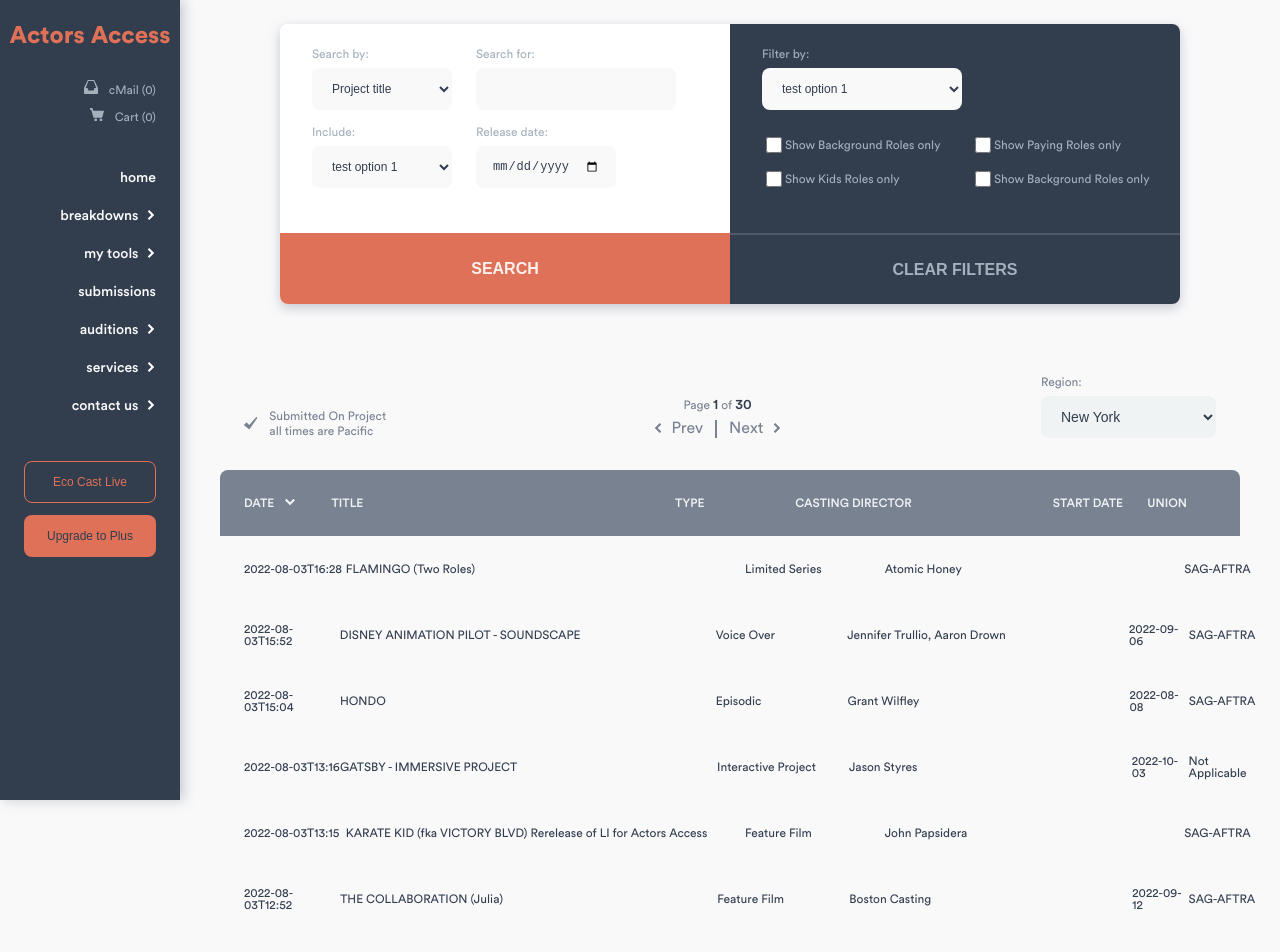
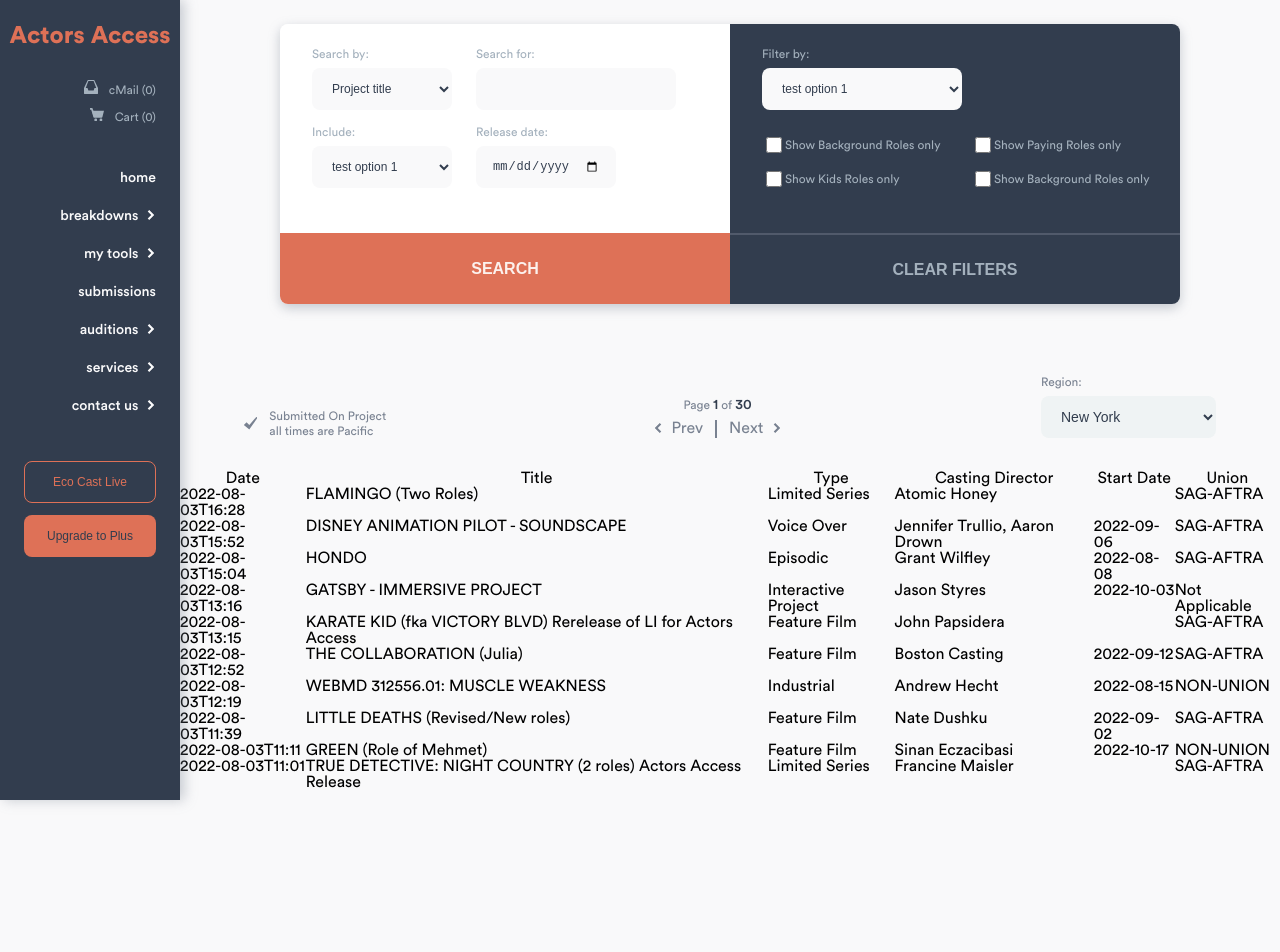
Before and after one commit to Zachcos/ActorsAccessRedesign, a Next.js app: page /breakdowns in a window 1280 px wide. Shown: the top 952 px of the page. After the commit the page ends 800 px from the top, so only its background shows below. Built offline with nearby package versions, Linux system fonts and the light colour scheme.

Commit message:
Refactor breakdownsTable and breakdownsTableOptions

```diff
--- a/components/breakdownsTable.tsx
+++ b/components/breakdownsTable.tsx
@@ -1,232 +1,82 @@
-import styled from 'styled-components';
-import { colors, font } from '../styles/variables';
-import { CheckMark, Arrow } from '../styles/icons';
+import { useState } from 'react';
+import {
+  createColumnHelper,
+  flexRender,
+  getCoreRowModel,
+  useReactTable,
+} from '@tanstack/react-table';
+import breakdownData from '../data/breakdownData';
 
-const Wrapper = styled.div`
-  display: flex;
-  flex-direction: column;
-  justify-content: center;
-  margin-top: 72px;
-  width: 100%;
+const columnHelper = createColumnHelper<BreakdownProps>();
 
-  box-sizing: border-box;
-  padding: 0 40px;
-`;
+const columns = [
+  columnHelper.accessor('dateTime', {
+    cell: (info) => info.getValue(),
+    header: () => 'Date',
+  }),
+  columnHelper.accessor('title', {
+    cell: (info) => info.getValue(),
+    header: () => 'Title',
+  }),
+  columnHelper.accessor('type', {
+    cell: (info) => info.getValue(),
+    header: () => 'Type',
+  }),
+  columnHelper.accessor('casting', {
+    cell: (info) => info.getValue(),
+    header: () => 'Casting Director',
+  }),
+  columnHelper.accessor('startDate', {
+    cell: (info) => info.getValue(),
+    header: () => 'Start Date',
+  }),
+  columnHelper.accessor('union', {
+    cell: (info) => info.getValue(),
+    header: () => 'Union',
+  }),
+];
 
-const TableOptions = styled.div`
-  align-items: end;
-  box-sizing: border-box;
-  display: flex;
-  justify-content: space-between;
-  margin-bottom: 32px;
-  padding: 0 24px;
-  width: 100%;
-  .submittedNote {
-    ${font(12, 400, `${colors.neut_6}`)};
-    align-items: center;
-    display: flex;
-    line-height: 0.9rem;
-    width: 150px;
-    svg {
-      fill: ${colors.neut_6};
-      margin-right: 12px;
-      width: 24px;
-    }
-  }
-`;
+const BreakdownsTable = () => {
+  const [data, setData] = useState([...breakdownData]);
+  const table = useReactTable({
+    data,
+    columns,
+    getCoreRowModel: getCoreRowModel(),
+  });
 
-const Pagination = styled.div`
-  display: flex;
-  flex-direction: column;
-  align-items: center;
-  .pageCount {
-    ${font(12, 400, `${colors.neut_6}`)};
-    margin-bottom: 8px;
-    span {
-      ${font(14, 500, `${colors.neut_8}`)};
-    }
-  }
-  .paginationButtons {
-    display: flex;
-    a {
-      ${font(16, 400, `${colors.neut_6}`)};
-      text-decoration: none;
-    }
-    .prev svg {
-      fill: ${colors.neut_6};
-      margin-right: 4px;
-      transform: rotate(90deg);
-    }
-    .next svg {
-      fill: ${colors.neut_6};
-      margin-left: 4px;
-      transform: rotate(-90deg);
-    }
-    .divider {
-      background: ${colors.neut_6};
-      height: 18px;
-      margin: 0 12px;
-      width: 2px;
-    }
-  }
-`;
-
-const RegionSelect = styled.div`
-  ${font(12, 400, `${colors.neut_6}`)};
-  display: flex;
-  flex-direction: column;
-  label {
-    margin-bottom: 8px;
-  }
-  select {
-    ${font(14, 500, `${colors.neut_8}`)};
-    background: ${colors.neut_2};
-    border-radius: 8px;
-    border: none;
-    box-sizing: border-box;
-    color: ${colors.neut_8};
-    height: 42px;
-    padding-left: 16px;
-    width: 175px;
-  }
-`;
-
-const Table = styled.table`
-  thead {
-    ${font(12, 500, `${colors.neut_2}`)};
-    align-items: center;
-    background: ${colors.neut_6};
-    border-radius: 8px 8px 0 0;
-    box-sizing: border-box;
-    display: flex;
-    height: 66px;
-    padding: 0 24px;
-    text-transform: uppercase;
-    .heading {
-      align-items: center;
-      display: flex;
-      height: 66px;
-      text-align: left;
-      width: 100%;
-      &_date {
-        flex-basis: 102px;
-        svg {
-          fill: ${colors.neut_2};
-          margin-left: 8px;
-        }
-      }
-      &_title {
-        flex-basis: 400px;
-      }
-      &_type {
-        width: 140px;
-      }
-      &_casting {
-        width: 300px;
-      }
-      &_start {
-        width: 110px;
-      }
-      &_union {
-        width: 80px;
-      }
-    }
-  }
-  tbody {
-    ${font(12, 400, `${colors.neut_8}`)};
-    .item {
-      align-items: center;
-      display: flex;
-      height: 66px;
-      padding-left: 24px;
-      text-align: left;
-      width: 100%;
-      &_date {
-        flex-basis: 102px;
-      }
-      &_title {
-        flex-basis: 400px;
-      }
-      &_type {
-        width: 140px;
-      }
-      &_casting {
-        width: 300px;
-      }
-      &_start {
-        width: 110px;
-      }
-      &_union {
-        width: 80px;
-      }
-    }
-  }
-`;
-
-interface Props {
-  breakdowns: BreakdownProps[];
-}
-
-const BreakdownTable = ({ breakdowns }: Props) => {
   return (
-    <Wrapper>
-      <TableOptions>
-        <div className='submittedNote'>
-          <CheckMark />
-          Submitted On Project all times are Pacific
-        </div>
-        <Pagination>
-          <div className='pageCount'>
-            Page <span>1</span> of <span>30</span>
-          </div>
-          <div className='paginationButtons'>
-            <a href='#' className='prev'>
-              <Arrow /> Prev
-            </a>
-            <div className='divider' />
-            <a href='#' className='next'>
-              Next <Arrow />
-            </a>
-          </div>
-        </Pagination>
-        <RegionSelect>
-          <label htmlFor='regionSelect'>Region:</label>
-          <select name='regionSelect' id='regionSelect'>
-            <option value='option1'>New York</option>
-            <option value='option2'>Los Angeles</option>
-            <option value='option3'>Chicago</option>
-            <option value='option4'>San Francisco / NorCal</option>
-          </select>
-        </RegionSelect>
-      </TableOptions>
-      <Table>
+    <div className='breakdownTable'>
+      <table>
         <thead>
-          <tr className='heading'>
-            <th className='heading_date'>
-              Date <Arrow />
-            </th>
-            <th className='heading_title'>Title</th>
-            <th className='heading_type'>Type</th>
-            <th className='heading_casting'>Casting Director</th>
-            <th className='heading_start'>Start Date</th>
-            <th className='heading_union'>Union</th>
-          </tr>
+          {table.getHeaderGroups().map((headerGroup) => (
+            <tr key={headerGroup.id}>
+              {headerGroup.headers.map((header) => (
+                <th key={header.id}>
+                  {header.isPlaceholder
+                    ? null
+                    : flexRender(
+                        header.column.columnDef.header,
+                        header.getContext()
+                      )}
+                </th>
+              ))}
+            </tr>
+          ))}
         </thead>
         <tbody>
-          {breakdowns.map((item: BreakdownProps) => (
-            <tr key={item.id} className='item'>
-              <td className='item_date'>{item.dateTime}</td>
-              <td className='item_title'>{item.title}</td>
-              <td className='item_type'>{item.type}</td>
-              <td className='item_casting'>{item.casting}</td>
-              <td className='item_startDate'>{item.startDate}</td>
-              <td className='item_union'>{item.union}</td>
+          {table.getRowModel().rows.map((row) => (
+            <tr key={row.id}>
+              {row.getVisibleCells().map((cell) => (
+                <td key={cell.id}>
+                  {flexRender(cell.column.columnDef.cell, cell.getContext())}
+                </td>
+              ))}
             </tr>
           ))}
         </tbody>
-      </Table>
-    </Wrapper>
+      </table>
+    </div>
   );
 };
 
-export default BreakdownTable;
+export default BreakdownsTable;
--- /dev/null
+++ b/components/breakdownsTableOptions.tsx
@@ -0,0 +1,202 @@
+import styled from 'styled-components';
+import { colors, font } from '../styles/variables';
+import { CheckMark, Arrow } from '../styles/icons';
+
+const Wrapper = styled.div`
+  display: flex;
+  flex-direction: column;
+  justify-content: center;
+  margin-top: 72px;
+  width: 100%;
+
+  box-sizing: border-box;
+  padding: 0 40px;
+`;
+
+const TableOptions = styled.div`
+  align-items: end;
+  box-sizing: border-box;
+  display: flex;
+  justify-content: space-between;
+  margin-bottom: 32px;
+  padding: 0 24px;
+  width: 100%;
+  .submittedNote {
+    ${font(12, 400, `${colors.neut_6}`)};
+    align-items: center;
+    display: flex;
+    line-height: 0.9rem;
+    width: 150px;
+    svg {
+      fill: ${colors.neut_6};
+      margin-right: 12px;
+      width: 24px;
+    }
+  }
+`;
+
+const Pagination = styled.div`
+  display: flex;
+  flex-direction: column;
+  align-items: center;
+  .pageCount {
+    ${font(12, 400, `${colors.neut_6}`)};
+    margin-bottom: 8px;
+    span {
+      ${font(14, 500, `${colors.neut_8}`)};
+    }
+  }
+  .paginationButtons {
+    display: flex;
+    a {
+      ${font(16, 400, `${colors.neut_6}`)};
+      text-decoration: none;
+    }
+    .prev svg {
+      fill: ${colors.neut_6};
+      margin-right: 4px;
+      transform: rotate(90deg);
+    }
+    .next svg {
+      fill: ${colors.neut_6};
+      margin-left: 4px;
+      transform: rotate(-90deg);
+    }
+    .divider {
+      background: ${colors.neut_6};
+      height: 18px;
+      margin: 0 12px;
+      width: 2px;
+    }
+  }
+`;
+
+const RegionSelect = styled.div`
+  ${font(12, 400, `${colors.neut_6}`)};
+  display: flex;
+  flex-direction: column;
+  label {
+    margin-bottom: 8px;
+  }
+  select {
+    ${font(14, 500, `${colors.neut_8}`)};
+    background: ${colors.neut_2};
+    border-radius: 8px;
+    border: none;
+    box-sizing: border-box;
+    color: ${colors.neut_8};
+    height: 42px;
+    padding-left: 16px;
+    width: 175px;
+  }
+`;
+
+const Table = styled.table`
+  thead {
+    ${font(12, 500, `${colors.neut_2}`)};
+    align-items: center;
+    background: ${colors.neut_6};
+    border-radius: 8px 8px 0 0;
+    box-sizing: border-box;
+    display: flex;
+    height: 66px;
+    padding: 0 24px;
+    text-transform: uppercase;
+    .heading {
+      align-items: center;
+      display: flex;
+      height: 66px;
+      text-align: left;
+      width: 100%;
+      &_date {
+        flex-basis: 102px;
+        svg {
+          fill: ${colors.neut_2};
+          margin-left: 8px;
+        }
+      }
+      &_title {
+        flex-basis: 400px;
+      }
+      &_type {
+        width: 140px;
+      }
+      &_casting {
+        width: 300px;
+      }
+      &_start {
+        width: 110px;
+      }
+      &_union {
+        width: 80px;
+      }
+    }
+  }
+  tbody {
+    ${font(12, 400, `${colors.neut_8}`)};
+    .item {
+      align-items: center;
+      display: flex;
+      height: 66px;
+      padding-left: 24px;
+      text-align: left;
+      width: 100%;
+      &_date {
+        flex-basis: 102px;
+      }
+      &_title {
+        flex-basis: 400px;
+      }
+      &_type {
+        width: 140px;
+      }
+      &_casting {
+        width: 300px;
+      }
+      &_start {
+        width: 110px;
+      }
+      &_union {
+        width: 80px;
+      }
+    }
+  }
+`;
+
+const BreakdownsTableOptions = () => {
+  return (
+    <Wrapper>
+      <TableOptions>
+        <div className='submittedNote'>
+          <CheckMark />
+          Submitted On Project all times are Pacific
+        </div>
+        <Pagination>
+          <div className='pageCount'>
+            Page <span>1</span> of <span>30</span>
+          </div>
+          <div className='paginationButtons'>
+            <a href='#' className='prev'>
+              <Arrow /> Prev
+            </a>
+            <div className='divider' />
+            <a href='#' className='next'>
+              Next <Arrow />
+            </a>
+          </div>
+        </Pagination>
+        <RegionSelect>
+          <label htmlFor='regionSelect'>Region:</label>
+          <select name='regionSelect' id='regionSelect'>
+            <option value='option1'>New York</option>
+            <option value='option2'>Los Angeles</option>
+            <option value='option3'>Chicago</option>
+            <option value='option4'>San Francisco / NorCal</option>
+          </select>
+        </RegionSelect>
+      </TableOptions>
+    </Wrapper>
+  );
+};
+
+export default BreakdownsTableOptions;
--- a/pages/breakdowns.tsx
+++ b/pages/breakdowns.tsx
@@ -1,10 +1,9 @@
 import type { ReactElement } from 'react';
-import { GetStaticProps } from 'next';
 import styled from 'styled-components';
 import Layout from '../components/layout';
 import SearchFilterCard from '../components/seachFilterCard';
-import BreakdownTable from '../components/breakdownsTable';
-import breakdownData from '../data/breakdownData';
+import BreakdownsTableOptions from '../components/breakdownsTableOptions';
+import BreakdownsTable from '../components/breakdownsTable';
 
 const Wrapper = styled.div`
   align-items: center;
@@ -13,23 +12,12 @@ const Wrapper = styled.div`
   margin-left: -32px;
 `;
 
-export const getStaticProps: GetStaticProps = async () => {
-  return {
-    props: {
-      data: breakdownData,
-    },
-  };
-};
-
-interface Props {
-  data: BreakdownProps[];
-}
-
-const Breakdowns = ({ data }: Props) => {
+const Breakdowns = () => {
   return (
     <Wrapper>
       <SearchFilterCard />
-      <BreakdownTable breakdowns={data} />
+      <BreakdownsTableOptions />
+      <BreakdownsTable />
     </Wrapper>
   );
 };
```
